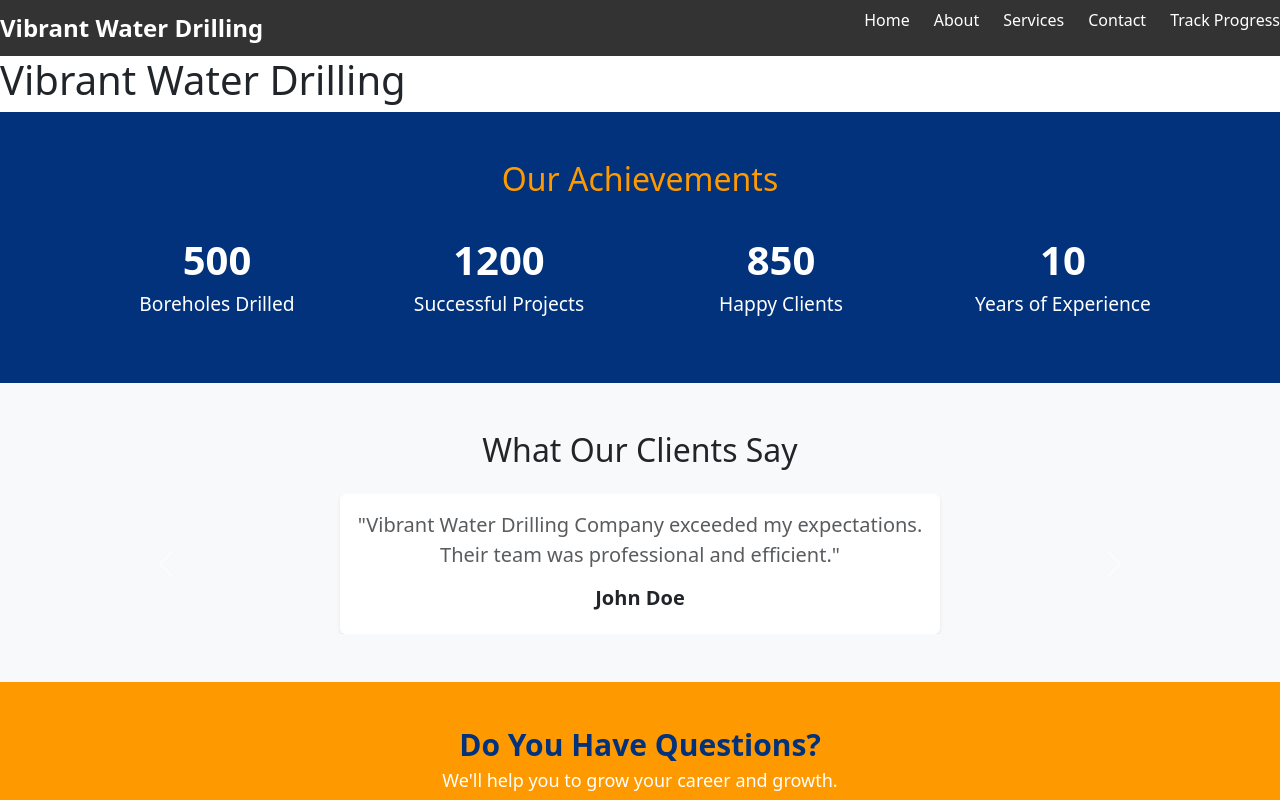
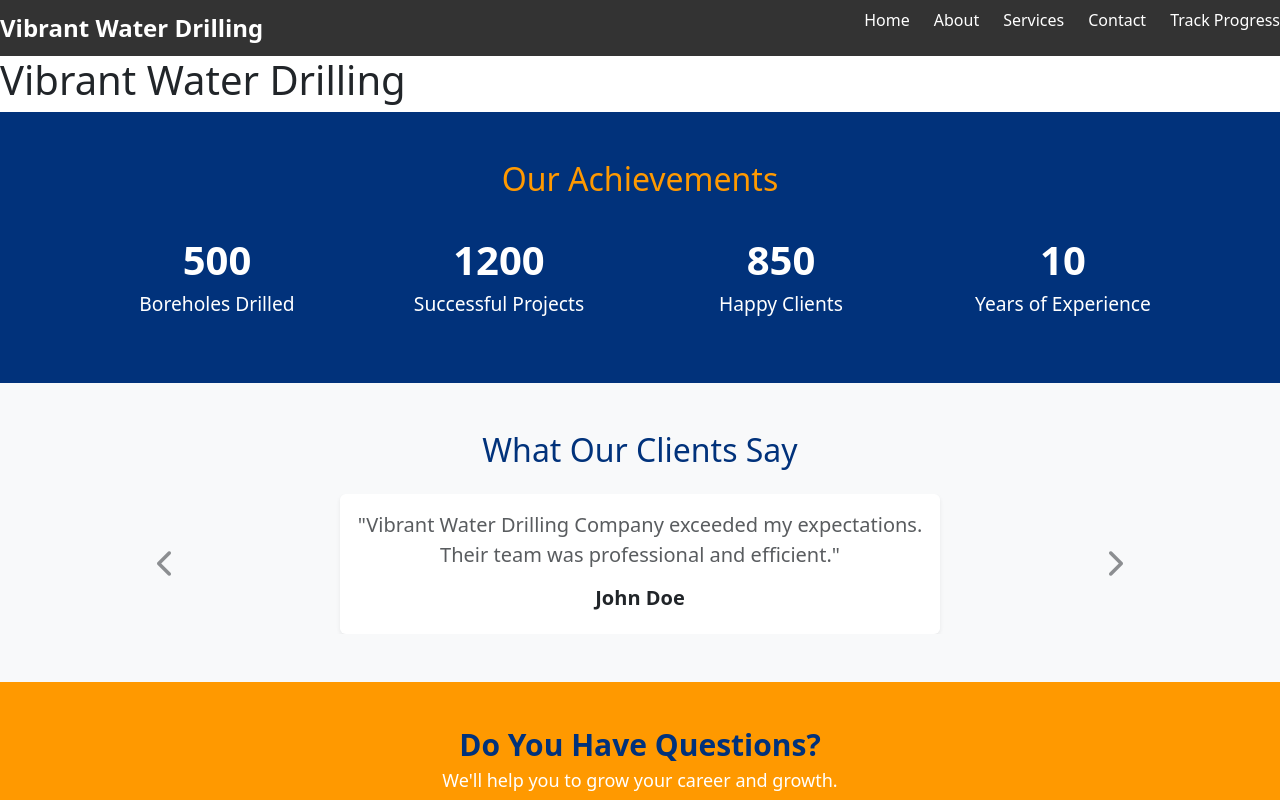
Before and after one commit to DBEST-EZRA/vibrant-water-drilling-company, a React (Create React App) app: page / in a window 1280 px wide. Shown: the top 800 px of the page. Built offline with nearby package versions, Linux system fonts and the light colour scheme.

Commit message:
added font awesome icons

```diff
--- a/package.json
+++ b/package.json
@@ -3,6 +3,7 @@
   "version": "0.1.0",
   "private": true,
   "dependencies": {
+    "@fortawesome/fontawesome-free": "^6.7.2",
     "aos": "^2.3.4",
     "bootstrap": "^5.3.3",
     "cra-template": "1.2.0",
--- a/src/components/Testimonials.jsx
+++ b/src/components/Testimonials.jsx
@@ -2,6 +2,7 @@ import React, { useEffect } from "react";
 import "bootstrap/dist/css/bootstrap.min.css";
 import AOS from "aos";
 import "aos/dist/aos.css";
+import "@fortawesome/fontawesome-free/css/all.min.css";
 
 const Testimonials = () => {
   useEffect(() => {
@@ -54,7 +55,9 @@ const Testimonials = () => {
   return (
     <section className="py-5 bg-light" data-aos="fade-up">
       <div className="container">
-        <h2 className="text-center mb-4">What Our Clients Say</h2>
+        <h2 className="text-center mb-4" style={{ color: "#01327b" }}>
+          What Our Clients Say
+        </h2>
         <div
           id="testimonialCarousel"
           className="carousel slide"
@@ -90,10 +93,7 @@ const Testimonials = () => {
             data-bs-target="#testimonialCarousel"
             data-bs-slide="prev"
           >
-            <span
-              className="carousel-control-prev-icon"
-              aria-hidden="true"
-            ></span>
+            <i className="fas fa-chevron-left fs-3 text-dark"></i>
             <span className="visually-hidden">Previous</span>
           </button>
           <button
@@ -102,10 +102,7 @@ const Testimonials = () => {
             data-bs-target="#testimonialCarousel"
             data-bs-slide="next"
           >
-            <span
-              className="carousel-control-next-icon"
-              aria-hidden="true"
-            ></span>
+            <i className="fas fa-chevron-right fs-3 text-dark"></i>
             <span className="visually-hidden">Next</span>
           </button>
         </div>
```
Also changed, not shown: 1 other file (tests, documents, lock files or other folders).
